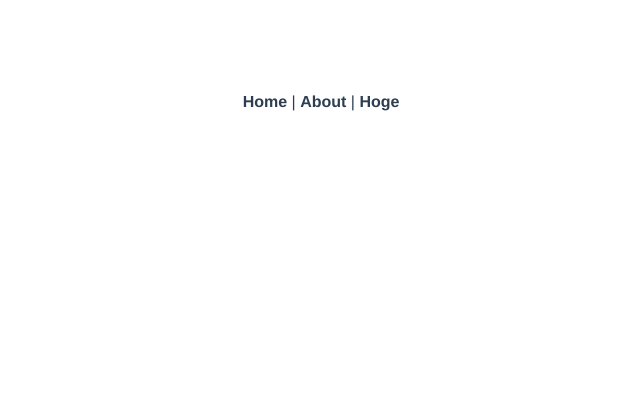
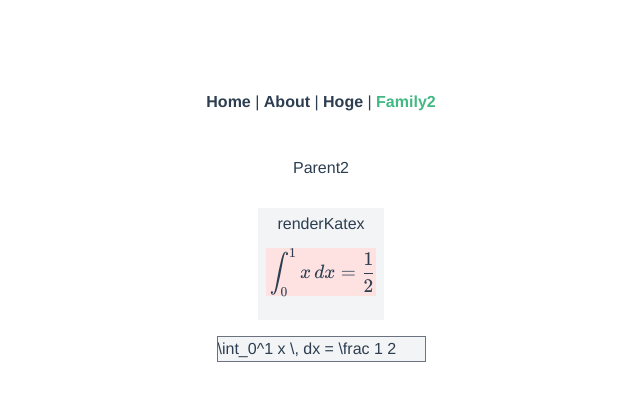
Before and after one commit to reiya0104/latex-to-web, a Vue app: page /about/family2 in a window 1280 px wide. Before the commit this address had no page. Shown: the top 400 px of the page, without its empty margins (319-959 px from the left). Built offline with nearby package versions, Linux system fonts and the light colour scheme.

Commit message:
Update Family2 for rendering KaTeX

```diff
--- a/src/App.vue
+++ b/src/App.vue
@@ -2,7 +2,8 @@
   <div id="nav">
     <router-link to="/">Home</router-link> |
     <router-link to="/about">About</router-link> |
-    <router-link to="/about/hoge">Hoge</router-link>
+    <router-link to="/about/hoge">Hoge</router-link> |
+    <router-link to="/about/family2">Family2</router-link>
   </div>
   <router-view/>
 </template>
--- a/src/components/Parent2.vue
+++ b/src/components/Parent2.vue
@@ -2,26 +2,60 @@
   <div>
     <p>Parent2</p>
     <div>
-      <p>{{ titleComputed }}</p>
-      <input v-model="titleComputed"/>
+      <div>
+        <p class="inline-block p-2 bg-gray-100">
+          renderKatex
+          <p class="bg-red-100">
+            <span ref="renderKatex"></span>
+          </p>
+        </p>
+      </div>
+      <input v-model="titleComputed" />
     </div>
   </div>
 </template>
 
 <script lang="ts">
-import { defineComponent, ref, computed } from 'vue'
+import { defineComponent, ref, computed, onMounted } from 'vue'
+import katex from 'katex'
+
+
 
 export default defineComponent({
   name: "Parent2",
   setup() {
-    const title = ref('This is title ref')
+    const renderKatex = ref<HTMLElement>()
+    const title = ref('\\int_0^1 x \\, dx = \\frac 1 2')
+
+    const renderKatexByValue = (value: string): void => {
+      const renderText = '\\hspace*{0pt} '+ value;
+      console.log(`renderText = ${renderText}`);
+      if (renderKatex.value != undefined) {
+        katex.render(renderText, renderKatex.value, {
+          throwOnError: false,
+          displayMode: true,
+          strict: false,
+          trust: (context) => ["\\htmlClass"].includes(context.command),
+        });
+      }
+    }
+
     const titleComputed = computed({
       get: () => title.value,
-      set: (value) => title.value = value
+      set: (value) => {
+        title.value = value;
+        renderKatexByValue(title.value)
+      }
+    })
+
+
+    onMounted(() => {
+      renderKatexByValue(title.value)
     })
 
     return {
-      titleComputed
+      titleComputed,
+      renderKatex,
     }
   }
 })
--- a/src/router.ts
+++ b/src/router.ts
@@ -6,6 +6,7 @@ import { authorize } from '@/router/guard';
 import Home from '@/views/Home.vue';
 import About from '@/views/About.vue';
 import Hoge from '@/views/Hoge.vue';
+import Family2 from '@/views/Family2.vue';
 
 const routes = [
   {
@@ -20,6 +21,10 @@ const routes = [
     path: '/about/hoge',
     component: Hoge  // Hogeビュールーティング
   },
+  {
+    path: '/about/family2',
+    component: Family2  // Family2ビュールーティング
+  },
 ]
 
 const router = createRouter({
```
